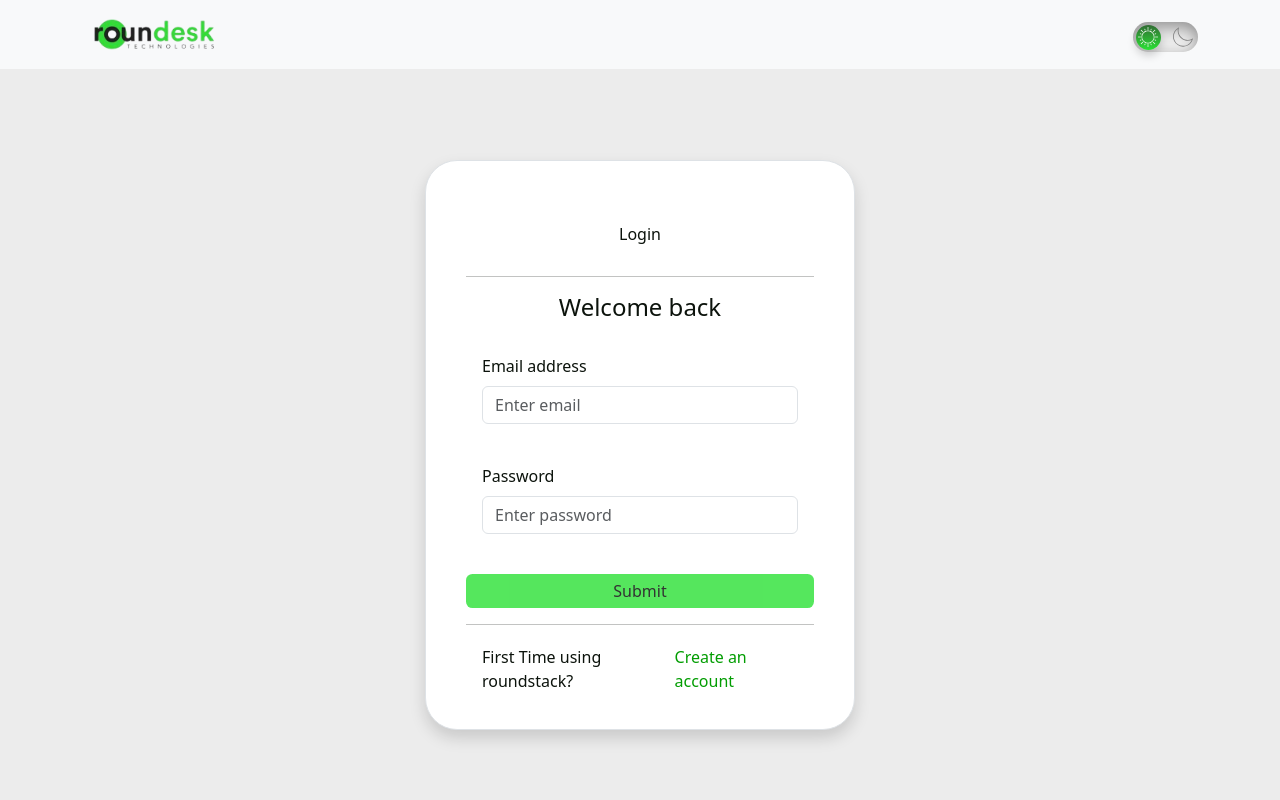
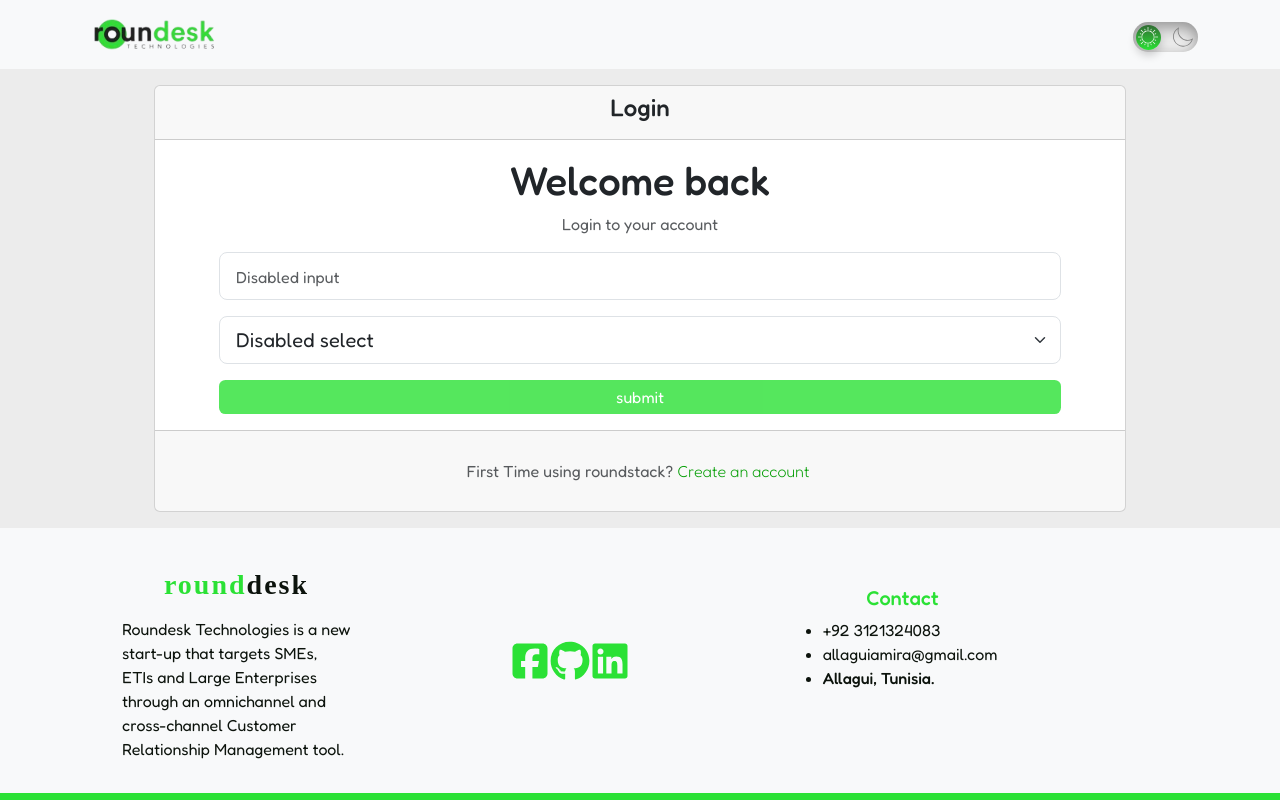
Before and after one commit to amiraadev/react-bootstrap-responsive-nestjs-jwt-passport-prisma-mysql-authentification, a React (Create React App) app: page /login in a window 1280 px wide. Shown: the top 800 px of the page. Built offline with nearby package versions, Linux system fonts and the light colour scheme.

Commit message:
GlobalForm.tsx

```diff
--- a/src/App.tsx
+++ b/src/App.tsx
@@ -11,6 +11,7 @@ import Footer from "./components/footer/Footer";
 import Navbar1 from "./components/Navbar1";
 import Profil from "./pages/Profil";
 import axios from "axios";
+import PageContainer from "./components/PageContainer";
 
 /* withCredentials:true :==> to allow this request to get credentials from that API Endpoint.
  Exp: (when we register a user==>getting back a cookie from backend url) ==>it will be saved in the
@@ -23,7 +24,8 @@ function App() {
       <Navbar1 />
       {/* <Navbar/> */}
       <Routes>
-        <Route path="/login" element={<Login />} />
+        {/* <Route path="/login" element={<Login />} /> */}
+        <Route path="/login" element={<PageContainer />} />
         <Route path="/register" element={<Register />} />
         <Route element={<ProtectedRoutes />}>
           <Route path="/" element={<Home />} />
--- /dev/null
+++ b/src/components/PageContainer.tsx
@@ -0,0 +1,20 @@
+/** @format */
+
+import Container from "react-bootstrap/Container";
+import Row from "react-bootstrap/Row";
+import Col from "react-bootstrap/Col";
+import GlobalForm from "../pages/GlobalForm";
+
+const PageContainer = () => {
+	return (
+		<Container fluid='md' className='my-3 px-5'>
+			<Row>
+				<Col  className=' px-5'>
+					<GlobalForm />
+				</Col>
+			</Row>
+		</Container>
+	);
+};
+
+export default PageContainer;
--- a/src/components/footer/Footer.tsx
+++ b/src/components/footer/Footer.tsx
@@ -15,23 +15,25 @@ import { FaGithub } from "react-icons/fa";
 import { FaLinkedin } from "react-icons/fa6";
 import useThemeStore from "../../stores/themeStore";
 
-
 const Footer = () => {
-	const { isDarkMode} = useThemeStore();
+	const { isDarkMode } = useThemeStore();
 	return (
 		<>
-			<Navbar bg={`${isDarkMode ? 'dark' : 'light'}`} variant={"light"} expand='lg'>
+			<Navbar
+				bg={`${isDarkMode ? "dark" : "light"}`}
+				variant={"light"}
+				expand='lg'>
 				<Container className='d-flex align-items-center justify-content-between'>
 					<Row>
 						<Col
 							className='d-flex flex-column align-items-center justify-content-center ft-1 m-4'
 							xs={12}
-							md={4}>
+							md={3}>
 							<h3>
 								<span className='title-span'>round</span>desk
 							</h3>
-							<div className=' px-3'>
-								<span>
+							<div className='px-3'>
+								<span className="text-justify ">
 									Roundesk Technologies is a new start-up that targets SMEs,
 									ETIs and Large Enterprises through an omnichannel and
 									cross-channel Customer Relationship Management tool.
--- a/src/index.css
+++ b/src/index.css
@@ -1,6 +1,6 @@
 /** @format */
 
-@import url("https://fonts.googleapis.com/css2?family=Poppins:wght@400;500&display=swap");
+@import url("https://fonts.googleapis.com/css2?family=Fredoka:wght@300..700&display=swap");
 
 :root {
 	--primary-color: #2be135;
@@ -17,14 +17,21 @@
 	--modal-color: #212529;
 }
 
-
 body {
-	font-family: "Poppins", sans-serif;
+	font-family: "Fredoka", sans-serif !important;
 	background-color: var(--body-background) !important;
-	color:var(--body-color) !important;
+	color: var(--body-color) !important;
 }
 
-.bg-modal{
+
+.fredoka {
+	font-family: "Fredoka", sans-serif;
+	font-optical-sizing: auto;
+	font-weight: weight;
+	font-style: normal;
+}
+
+.bg-modal {
 	background-color: var(--modal-color);
 }
 /*------------ Login container ------------*/
--- /dev/null
+++ b/src/pages/GlobalForm.tsx
@@ -0,0 +1,70 @@
+/** @format */
+
+import React, { useCallback, useState } from "react";
+
+import { useNavigate } from "react-router-dom";
+import { useAuthStore } from "../stores/authStore";
+
+import Form from "react-bootstrap/Form";
+import Card from "react-bootstrap/Card";
+import ListGroup from "react-bootstrap/ListGroup";
+import Button from "../components/Button";
+
+function GlobalForm() {
+	const navigate = useNavigate();
+	const Toggle = useCallback(() => {
+		navigate("/register");
+	}, []);
+	return (
+		<Card className='text-center'>
+			<Card.Header>
+				<h4>Login</h4>
+			</Card.Header>
+			<Card.Body>
+				<Card.Title>
+					<h1>Welcome back</h1>
+				</Card.Title>
+				<Card.Text className='text-muted'>Login to your account</Card.Text>
+				<Form className='px-5'>
+					<fieldset>
+						<Form.Group className='mb-3'>
+							<Form.Control
+								size='lg'
+								id='disabledTextInput'
+								placeholder='Disabled input'
+							/>
+						</Form.Group>
+						<Form.Group className='mb-3'>
+							<Form.Select size="lg" id='disabledSelect'>
+								<option>Disabled select</option>
+							</Form.Select>
+						</Form.Group>
+						<Button label='submit' onClick={() => {}} />
+					</fieldset>
+				</Form>
+			</Card.Body>
+			<Card.Footer className='text-muted'>
+				<div className='m-3 d-flex justify-content-center align-items-center '>
+					<div>First Time using roundstack? </div>
+					<div
+						onClick={Toggle}
+						className='fw-light pointer-on-hover p-1 div-on-hover'>
+						Create an account
+					</div>
+				</div>
+			</Card.Footer>
+
+			{/* <Card.Body>
+				<Card.Title>Card Title</Card.Title>
+				<Card.Text>
+					Some quick example text to build on the card title and make up the
+					bulk of the card's content.
+				</Card.Text>
+
+				<Button variant='primary'>Go somewhere</Button>
+			</Card.Body> */}
+		</Card>
+	);
+}
+
+export default GlobalForm;
--- a/src/pages/Login.tsx
+++ b/src/pages/Login.tsx
@@ -95,8 +95,8 @@ const Login = () => {
   return (
     <>
       {" "}
-      <div className="container d-flex justify-content-center align-items-center min-vh-100">
-        <div className="row border rounded-5 p-3 bg-modal shadow box-area g-5">
+      <div className="container d-flex justify-content-center align-items-center  " >
+        <div className="row border rounded-5 p-3 bg-modal shadow  ">
           <form onSubmit={formik.handleSubmit}>
             <div className="mb-4 d-flex justify-content-center align-items-center ">
               <div>
```
